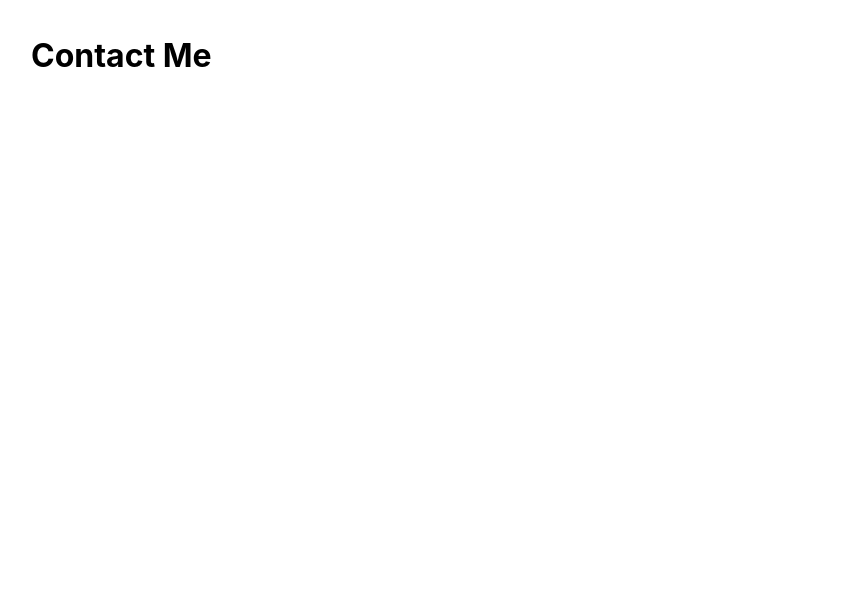
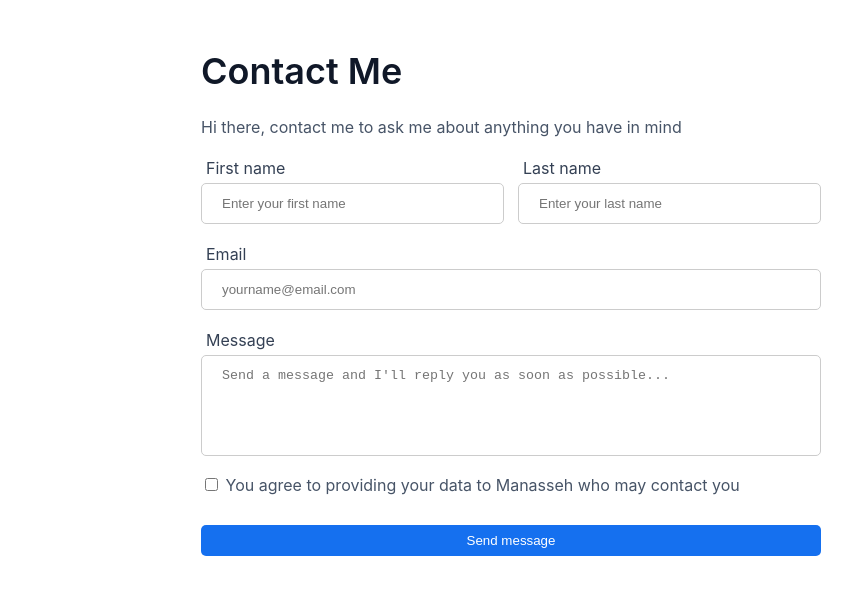
Before and after one commit to jackfros-glitch/HNG_Stage1, a React (Create React App) app: page /contact in a window 1280 px wide. Shown: the top 594 px of the page, without its empty margins (129-981 px from the left). Built offline with nearby package versions, Linux system fonts and the light colour scheme.

Commit message:
Style: Update the Contact page with proper styling

```diff
--- a/src/Components/ContactForm.js
+++ b/src/Components/ContactForm.js
@@ -2,7 +2,26 @@
 
 function ContactForm() {
   return (
-    <div></div>
+    <div className=""><form action="" style={{maxWidth:'50rem'}} className="form" >
+    <p style={{color:'#475467'}}>Hi there, contact me to ask me about anything you have in mind</p>
+    <div style={{display:'flex', marginBottom:'15px'}}>
+        <div style={{flexGrow:1, marginRight:'7px'}}><label className="label"  htmlFor="firstname">First name</label><input type="text" className="input-text rounded " id="first_name" placeholder="Enter your first name" /></div>
+        <div style={{flexGrow:1, marginLeft:'7px'}}><label  htmlFor="lastname" className="label">Last name</label><input type="text" id="last_name" className="input-text rounded" placeholder="Enter your last name"/></div>
+    </div>
+    <div style={{marginBottom:'15px'}}>
+        <div style={{flexGrow:1}}><label className="label"  htmlFor="email">Email</label><input className="input-email rounded" type="email" id="email" placeholder="yourname@email.com" /></div>
+    </div>
+    <div style={{marginBottom:'15px'}}>
+    <div style={{flexGrow:1}}><label className="label"  htmlFor="message">Message</label><textarea className="input-textarea rounded" id="message" placeholder="Send a message and I'll reply you as soon as possible..." cols={40} rows={5} style={{}} /></div>
+    </div>
+    <div style={{}}>
+    <div style={{flexGrow:1}}><input type="checkbox" name="agree_checkbox" id="agree_checkbox" /> <span style={{color:'#475467'}}>You agree to providing your data to Manasseh who may contact you</span></div>
+    </div>
+    <div style={{marginTop:'30px'}}>
+        <input type="submit" value='Send message' id="btn_submit" className="rounded input-submit" />
+    </div>
+
+    </form></div>
   )
 }
 
--- a/src/Components/Header.js
+++ b/src/Components/Header.js
@@ -12,7 +12,7 @@ function Header() {
         <p id='twitter'>Annete Black</p>
         <p id='slack' hidden>Slack username</p>
     </div>}
-    {location.pathname === '/contact' && <h1>Contact Me</h1>}
+    {location.pathname === '/contact' && <h1 style={{padding:'10px', paddingBottom:'0px', fontSize:'36px', fontWeight:'600', color:'#101828'}}>Contact Me</h1>}
     </>
 
   )
--- a/src/Pages/Contact.js
+++ b/src/Pages/Contact.js
@@ -1,9 +1,13 @@
 import Header from "../Components/Header"
+import ContactForm from "../Components/ContactForm"
 
 function Contact() {
   return (
-    <div className="container">
-    <Header/>
+    <div className="container flex flex-col center" style={{paddingInline:'48px'}}>
+      <div className="box">
+        <Header/>
+        <ContactForm/>
+      </div>
     </div>
   )
 }
--- a/src/index.css
+++ b/src/index.css
@@ -1,6 +1,6 @@
 body {
   margin: 0;
-  font-family: -apple-system, BlinkMacSystemFont, 'Segoe UI', 'Roboto', 'Oxygen',
+  font-family: 'Inter' ,-apple-system, BlinkMacSystemFont, 'Segoe UI', 'Roboto', 'Oxygen',
     'Ubuntu', 'Cantarell', 'Fira Sans', 'Droid Sans', 'Helvetica Neue',
     sans-serif;
   -webkit-font-smoothing: antialiased;
@@ -25,7 +25,67 @@ code {
   padding:15px;
   margin:auto;
 }
+.rounded{
+  border-radius: 5px;
+}
+textarea{
+  resize: none;
+}
+.flex{
+  display: flex;
+}
 
+.flex-row{
+  flex-direction: row;
+}
+.flex-col{
+  flex-direction: column;
+}
+.center{
+  justify-content: center;
+  align-items: center;
+}
+
+.input-text, .input-email, .input-textarea, .input-submit{
+  padding: 12px 20px;
+  width: 100%;
+  border: 1px solid #ccc;
+  box-sizing: border-box;
+}
+
+.box{
+  min-width:40rem;
+}
+
+.input-submit{
+  padding:8px;
+  background-color:#1570EF;
+  border:1px;
+  color:#fff;
+}
+
+.input-text:focus, .input-textarea:focus, .input-email:focus{
+  outline: none;
+  border:1px solid lightblue;
+  box-shadow: 0 0 10px lightblue;
+}
+
+.form{
+  padding: 10px;
+  padding-top: 0;
+  color:#344054;
+}
+.label{
+  padding:5px;
+  display: block;
+}
+
+.w-full{
+  width:100%
+}
+.w-50{
+  width: 50%;
+}
 @media only screen and (max-width:650px){
   .footer{
     margin-top: 40px;
```
